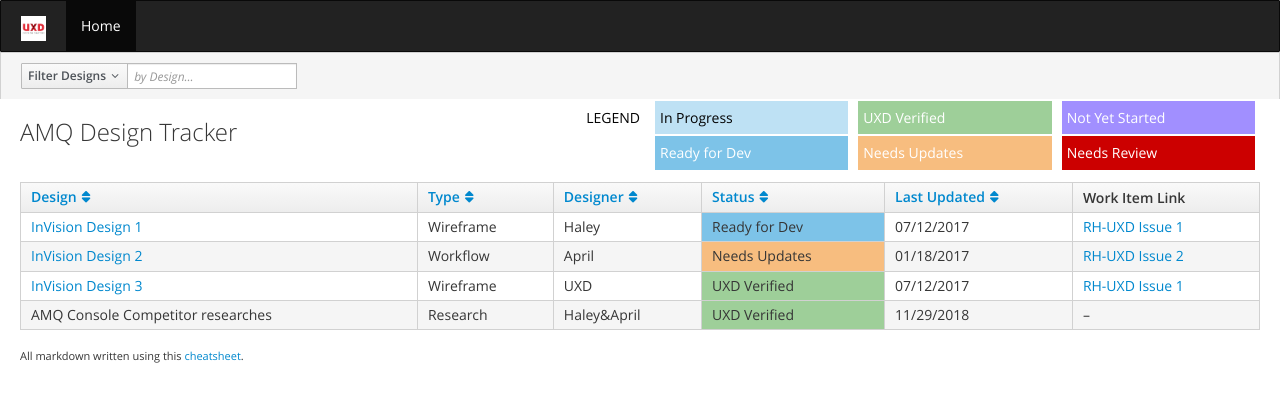
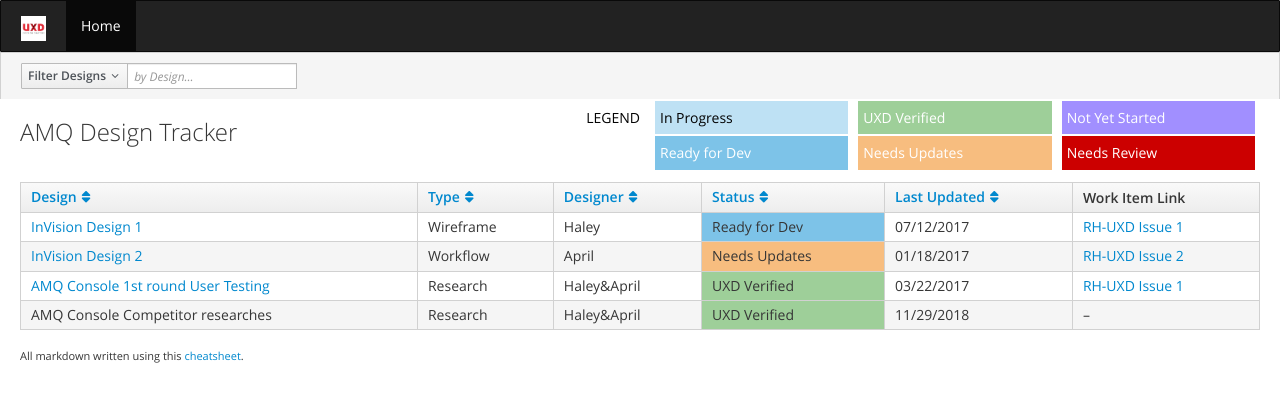
Before and after one commit to bumpux/EnMasse-ux, a Jekyll site: the page built from index.md, in a window 1280 px wide. Shown: the top 402 px of the page. Built offline with Jekyll 4.4.1, drawn with Linux system fonts in a browser that asks for light colours.

Commit message:
Updated 3rd line

```diff
--- a/index.md
+++ b/index.md
@@ -9,7 +9,7 @@ relative_path: ./
 | :---                                              |:---                   |:---           |:---               |:---               |:---                                                                                                      |:---
 | [InVision Design 1](https://redhat.invisionapp.com/)                 | Wireframe             | Haley                    | Ready for Dev           | 07/12/2017        | [RH-UXD Issue 1](https://github.com/rh-uxd/design-tracker-template/issues)
 | [InVision Design 2](https://redhat.invisionapp.com/)                 | Workflow              | April                    | Needs Updates           | 01/18/2017        | [RH-UXD Issue 2](https://github.com/rh-uxd/design-tracker-template/issues)
-| [InVision Design 3](https://redhat.invisionapp.com/)                 | Wireframe             | UXD                     | UXD Verified           | 07/12/2017        | [RH-UXD Issue 1](https://github.com/rh-uxd/design-tracker-template/issues)
+| [AMQ Console 1st round User Testing](https://docs.google.com/document/d/1vTzSJpoWszHvSsoBzOVO6rAK726AwZt_D8lpFLbzQ_8/edit?usp=sharing)                 | Research             | Haley&April                     | UXD Verified           | 03/22/2017        | [RH-UXD Issue 1](https://github.com/rh-uxd/design-tracker-template/issues)
 | AMQ Console Competitor researches                 | Research                | Haley&April                  | UXD Verified            | 11/29/2018        | --
 
 ###### All markdown written using this [cheatsheet](https://github.com/adam-p/markdown-here/wiki/Markdown-Cheatsheet).
```
